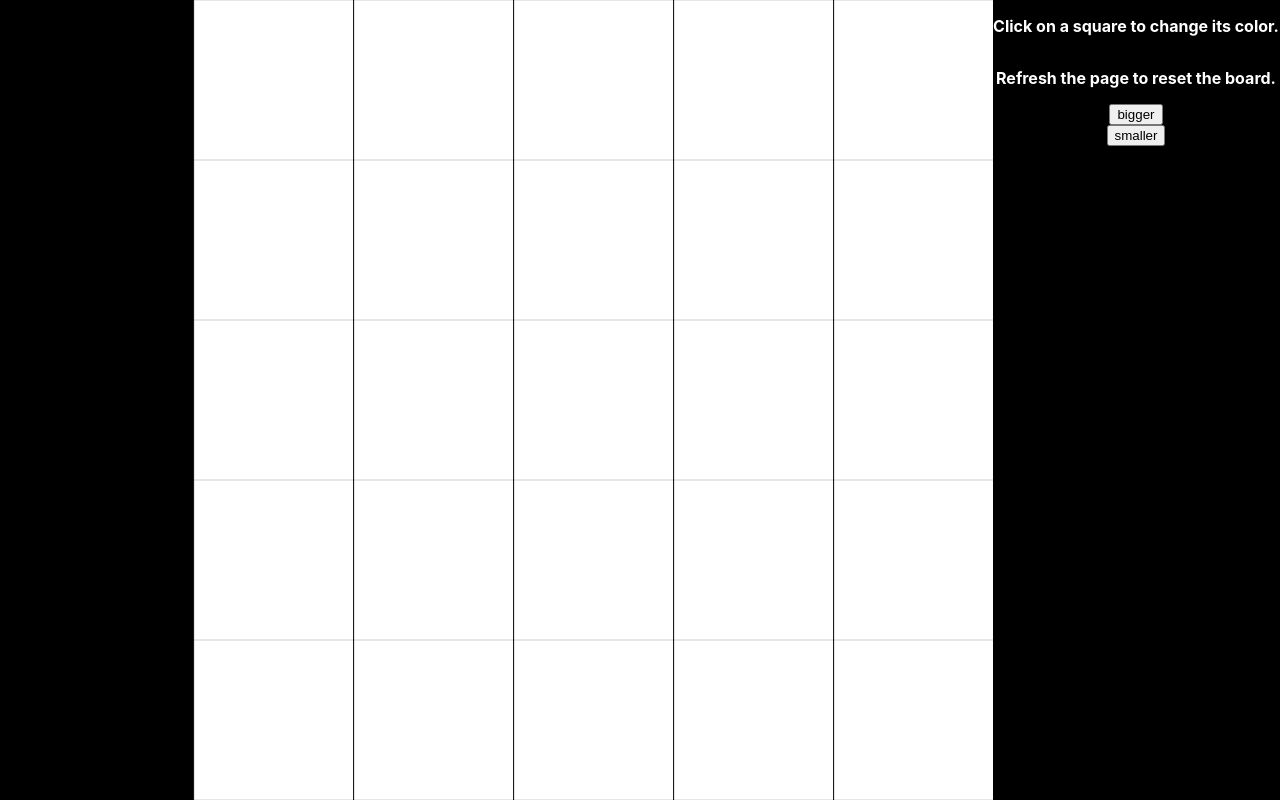
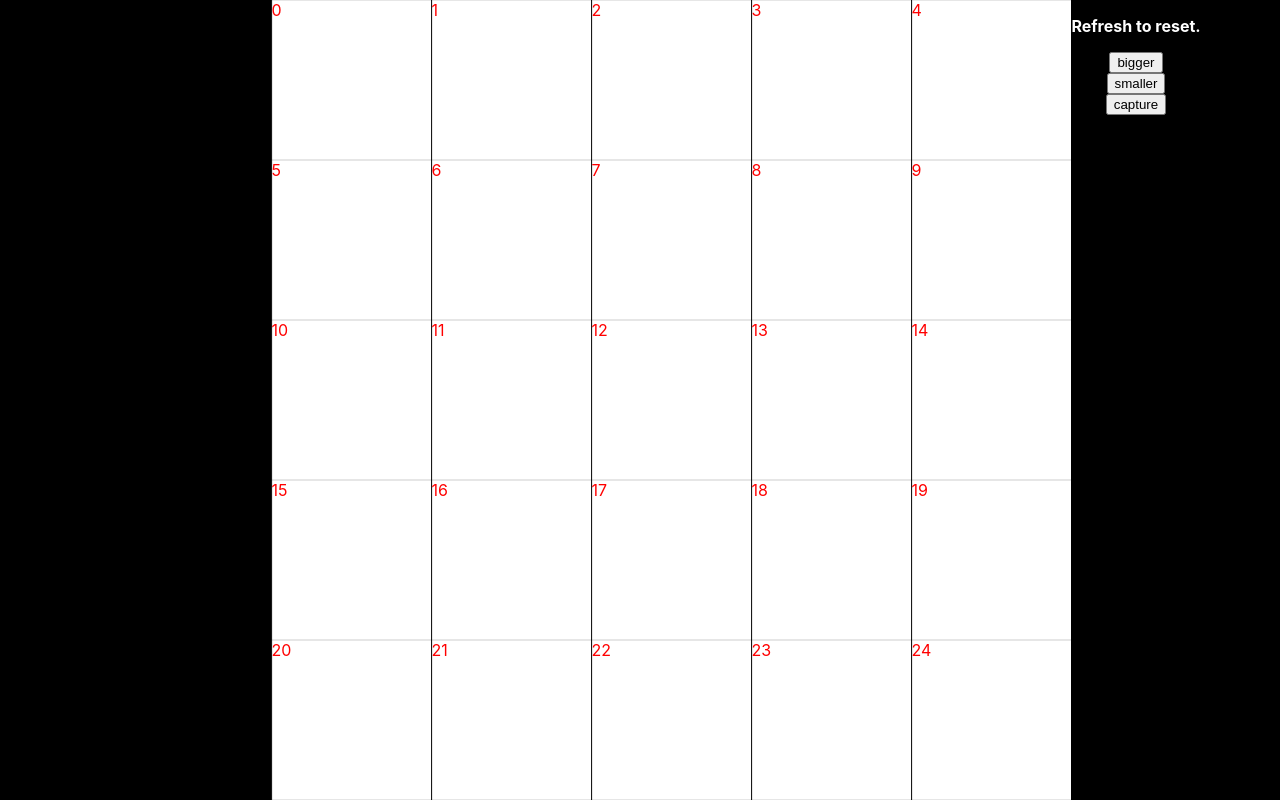
Before and after one commit to wmcooper2/color-changing-tiles, a React (Create React App) app: page / in a window 1280 px wide. Built offline with nearby package versions, Linux system fonts and the light colour scheme.

Commit message:
Working on the capturing of the squares colors, making good progress but need to handle the edge case of the last square in the sequence.

```diff
--- a/src/App.css
+++ b/src/App.css
@@ -68,6 +68,7 @@ body {
   background-color: var(--white);
   box-shadow: inset 1px 0px 1px black;
   color: red;
+  transition-duration: 1s;
 }
 
 .instructions {
@@ -149,7 +150,7 @@ span {
 
 .animated {
   animation: corner-animation;
-  animation-duration: 300ms;
+  animation-duration: 400ms;
 }
 
 @keyframes corner-animation {
--- a/src/App.js
+++ b/src/App.js
@@ -1,16 +1,19 @@
 import React from "react";
 import Grid from "./components/grid";
 import "./App.css";
+import {lookNorth} from "./capture";
 
 class App extends React.Component {
   constructor(props){
     super(props);
     this.state = {
-      size: 5
+      size: 5,
+      clickedSquare: -1
     };
     this.smallerGrid = this.smallerGrid.bind(this);
     this.biggerGrid = this.biggerGrid.bind(this);
     this.mostRestrictiveDimension = this.mostRestrictiveDimension.bind(this);
+    this.captureSquares = this.captureSquares.bind(this);
   }
 
   mostRestrictiveDimension = () => {
@@ -20,6 +23,17 @@ class App extends React.Component {
     return restriction;
   }
 
+  captureSquares = () => {
+    console.log(this.state);
+    const north = lookNorth(this.state.clickedSquare, this.state.size);
+    console.log("NORTH", north);
+  }
+
+  setClickedSquare = (squareId) => {
+    this.setState({
+      clickedSquare: squareId
+    })
+  }
 
   smallerGrid = () => {
     let currentSize = this.state.size;
@@ -39,12 +53,12 @@ class App extends React.Component {
     return (
     <React.Fragment>
       <div id="leftfiller"></div>
-      <Grid size={this.state.size} dimension={this.mostRestrictiveDimension()}/>
+      <Grid size={this.state.size} dimension={this.mostRestrictiveDimension()} onSquareClick={this.setClickedSquare}/>
       <div className="instructions">
-        <p>Click on a square to change its color.</p>
-        <p>Refresh the page to reset the board.</p>
+        <p>Refresh to reset.</p>
           <button onClick={() => this.biggerGrid()}>bigger</button>
           <button onClick={() => this.smallerGrid()}>smaller</button>
+          <button onClick={() => this.captureSquares()}>capture</button>
       </div>
 
     </React.Fragment>
--- /dev/null
+++ b/src/capture.js
@@ -0,0 +1,20 @@
+const lookNorth = (id, gridSize) => {
+    const square = document.getElementById(id);
+    const currentColor = square.classList[1]
+    while ( id - gridSize >= 0 ) {
+        id -= gridSize;
+        let nextElement = document.getElementById(id);
+        let nextColor = nextElement.classList[1];
+        if ( nextColor === currentColor ) {
+            console.log("break");
+            break;
+        }
+    }
+    // console.log("final id", id)
+
+    //need to keep track of the last square's color
+    console.log(nextColor)
+    // return id;
+}
+
+export {lookNorth};
--- a/src/components/grid.jsx
+++ b/src/components/grid.jsx
@@ -1,11 +1,11 @@
 import React from "react";
 import Row from "./row";
 
-let Grid = ({size, dimension}) => {
+let Grid = ({size, dimension, onSquareClick}) => {
   let rows = []
   let Y = 0;
   for (let i = 0; i < size; i++) {
-    rows.push(<Row key={Y} id={Y} size={size} Y={Y} dimension={dimension}/>);
+    rows.push(<Row key={Y} id={Y} size={size} Y={Y} dimension={dimension} onSquareClick={onSquareClick}/>);
     Y++;
   }
   return (
--- a/src/components/row.jsx
+++ b/src/components/row.jsx
@@ -1,12 +1,12 @@
 import React from "react";
 import Square from "./square";
 
-let Row = ({Y, size, dimension}) => {
+let Row = ({Y, size, dimension, onSquareClick}) => {
   let row = [];
   let X = 0;
   for (let i = 0; i < size; i++) {
     // row.push(<Square key={X} id={X} xpos={X} ypos={Y} dimensions={dimensions}/>);
-    row.push(<Square key={X} id={X} xpos={X} ypos={Y}/>);
+    row.push(<Square key={X} id={X} xpos={X} ypos={Y} size={size} onSquareClick={onSquareClick}/>);
     X++;
   }
   return (<div
--- a/src/components/square.jsx
+++ b/src/components/square.jsx
@@ -1,7 +1,7 @@
 import React from "react";
 
 class Square extends React.Component {
-  constructor({id, xpos, ypos}) {
+  constructor({id, xpos, ypos, size, onSquareClick}) {
     super();
     this.state = {
       colorIndex: 0,
@@ -10,6 +10,7 @@ class Square extends React.Component {
       classes: "square",
       animated: false,
       squareID: id,
+      size: size,
       xpos: xpos,
       ypos: ypos,
     };
@@ -17,6 +18,7 @@ class Square extends React.Component {
     this.handleClick = this.handleClick.bind(this);
     this.cycleColor = this.cycleColor.bind(this);
     this.toggleAnimation = this.toggleAnimation.bind(this);
+    this.onSquareClick = onSquareClick;
   }
 
   cycleColor = () => {
@@ -36,16 +38,19 @@ class Square extends React.Component {
       () => ({animated: false})), 300);
   }
 
-  handleClick = () => {
+  handleClick = (e) => {
     this.cycleColor();
     this.toggleAnimation();
+    this.onSquareClick(e.target.id);
   };
 
   render() {
     return (
       <div
         className={`${this.state.classes} ${this.state.animated ? "animated" : ""}`}
-        onClick={event => { this.handleClick(event); }}>
+        onClick={event => { this.handleClick(event); }}
+        id={this.state.ypos * this.state.size + this.state.xpos}>
+        {this.state.ypos * this.state.size + this.state.xpos}
       </div>
     );
   }
```
